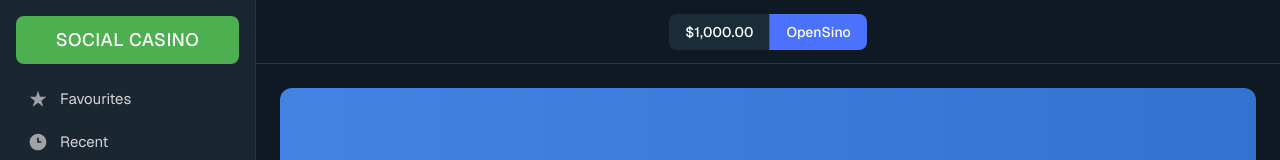
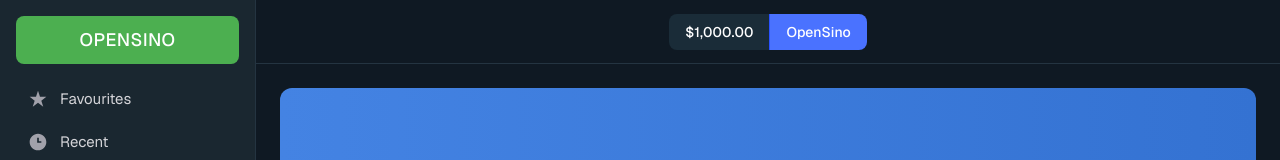
Before and after one commit to b9llach/opensino, a Next.js app: page / in a window 1280 px wide. Shown: the top 160 px of the page. Built offline with nearby package versions, Linux system fonts and the light colour scheme.

Commit message:
navbar ui change

```diff
--- a/src/components/Navbar.tsx
+++ b/src/components/Navbar.tsx
@@ -12,7 +12,7 @@ export const Navbar = () => {
       {/* OpenSino Button */}
       <div className="p-4">
         <button className="w-full bg-[#4CAF50] hover:bg-[#45a049] text-white rounded-lg px-4 py-2.5 font-medium text-lg tracking-wide">
-          SOCIAL CASINO
+          OPENSINO
         </button>
       </div>
 
```
